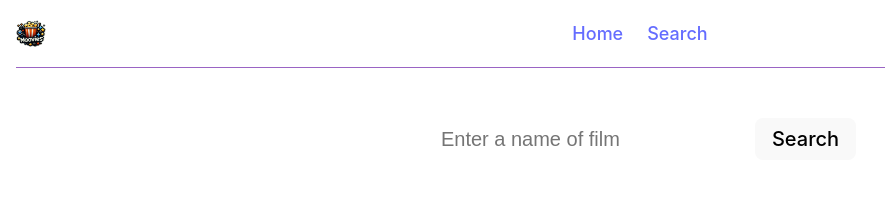
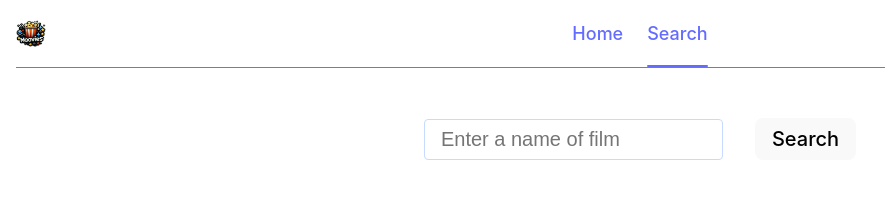
Before and after one commit to cod3provider/woolf-react-hw-05-movies, a React (Vite) app: page /movies in a window 1280 px wide. Shown: the top 210 px of the page, without its empty margins (0-885 px from the left). Built offline with nearby package versions, Linux system fonts and the light colour scheme.

Commit message:
added styles to NavLink in current page

```diff
--- a/src/components/common/SharedLayout/SharedLayout.jsx
+++ b/src/components/common/SharedLayout/SharedLayout.jsx
@@ -11,10 +11,10 @@ const SharedLayout = () => {
 		<Container>
 			<header className={s.header}>
 				<nav className={s.nav}>
-					<Logo />
+					<Logo/>
 					<div className={s.wrapper}>
-					<NavLink className={s.link} to="/">Home</NavLink>
-					<NavLink className={s.link} to="/movies">Search</NavLink>
+						<NavLink className={s.link} to="/">Home</NavLink>
+						<NavLink className={s.link} to="/movies">Search</NavLink>
 					</div>
 				</nav>
 			</header>
--- a/src/components/common/SharedLayout/SharedLayout.module.css
+++ b/src/components/common/SharedLayout/SharedLayout.module.css
@@ -23,6 +23,7 @@
 .link {
     padding: 20px 0;
     font-size: 18px;
+    position: relative;
     transition: color 250ms linear;
 }
 
@@ -30,3 +31,14 @@
     position: absolute;
     left: 0;
 }
+
+.link:global(.active)::after {
+    content: "";
+    position: absolute;
+    background: #646cff;
+    bottom: 0;
+    left: 0;
+    width: 100%;
+    height: 2px;
+    border-radius: 5px;
+}
--- a/src/pages/Movies/Movies.module.css
+++ b/src/pages/Movies/Movies.module.css
@@ -9,7 +9,7 @@
 .input {
     padding: 8px 16px;
     font-size: 20px;
-    border: 1px solid transparent;
+    border: 1px solid #c6dbff;
     border-radius: 4px;
     outline: transparent;
     transition: border 250ms linear;
```
